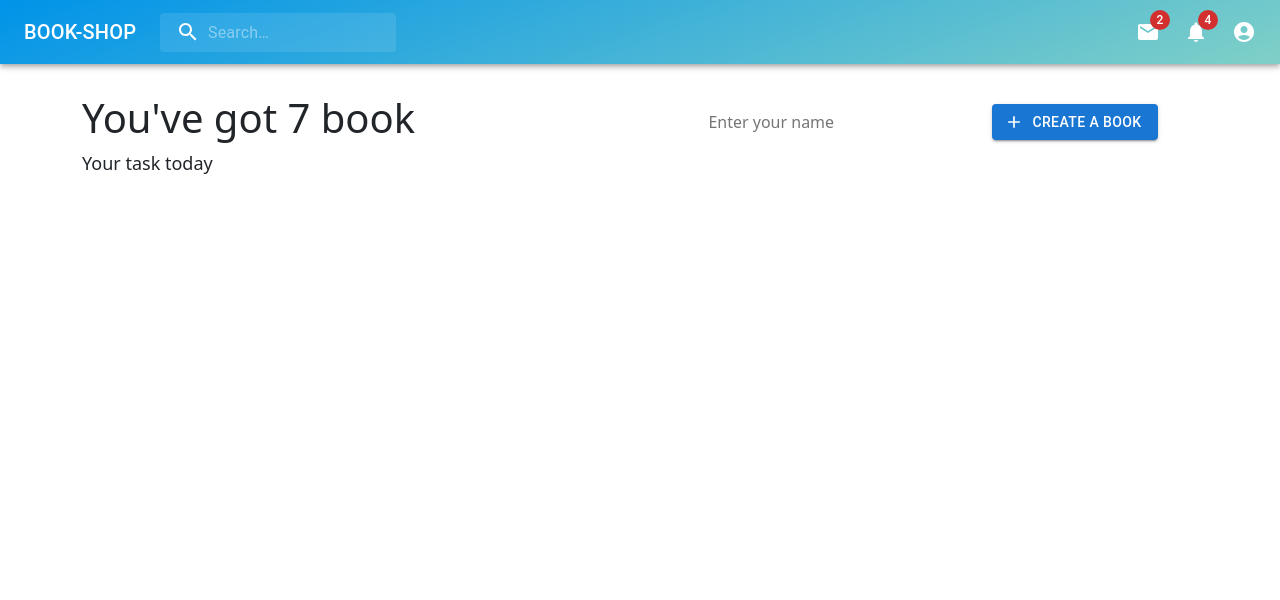
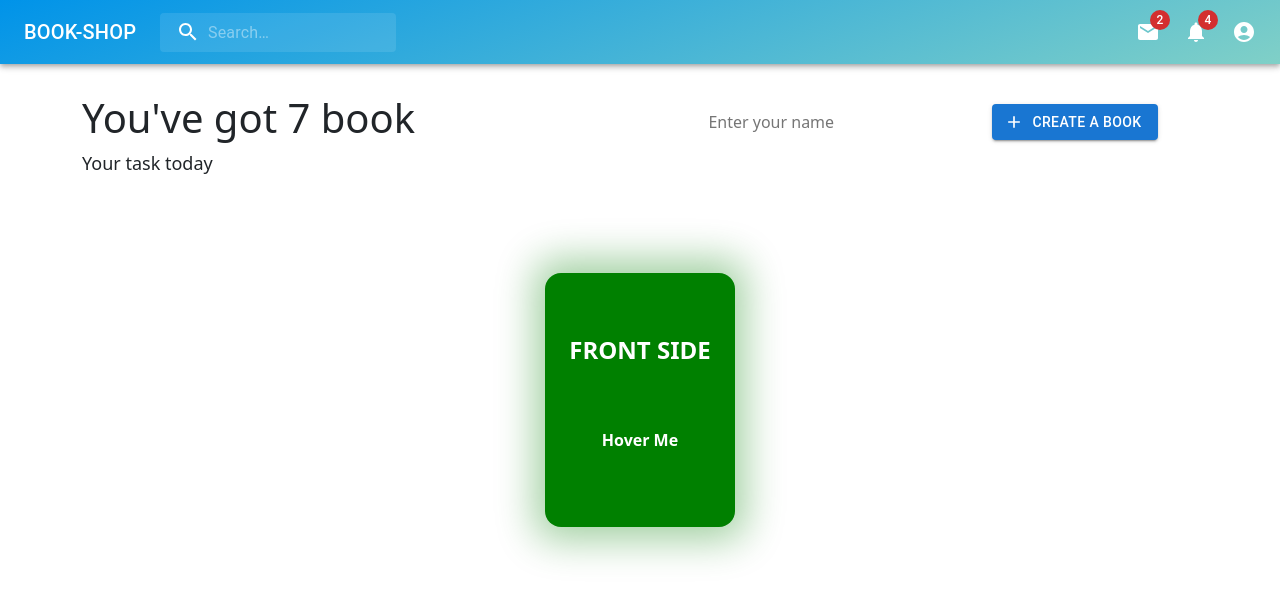
Before and after one commit to 1zzat1lla-Fayzullayev/book-shop, a React (Vite) app: page / in a window 1280 px wide. Shown: the top 600 px of the page. Built offline with nearby package versions, Linux system fonts and the light colour scheme.

Commit message:
bookcard

```diff
--- a/src/App.tsx
+++ b/src/App.tsx
@@ -1,3 +1,4 @@
+import BookCardsMenu from "./components/BookCardsMenu";
 import CreateBook from "./components/CreateBook";
 import Navbar from "./components/Navbar";
 
@@ -6,6 +7,7 @@ function App(): JSX.Element {
     <div>
       <Navbar />
       <CreateBook />
+      <BookCardsMenu />
     </div>
   );
 }
--- /dev/null
+++ b/src/components/BookCards.tsx
@@ -0,0 +1,21 @@
+import "../css/bookcards.css";
+function BookCards() {
+  return (
+    <div>
+      <div className="myCard">
+        <div className="innerCard">
+          <div className="frontSide">
+            <p className="title">FRONT SIDE</p>
+            <p>Hover Me</p>
+          </div>
+          <div className="backSide">
+            <p className="title">BACK SIDE</p>
+            <p>Leave Me</p>
+          </div>
+        </div>
+      </div>
+    </div>
+  );
+}
+
+export default BookCards;
--- /dev/null
+++ b/src/components/BookCardsMenu.tsx
@@ -0,0 +1,13 @@
+import "../css/bookcardsmenu.css";
+import BookCards from "./BookCards";
+function BookCardsMenu() {
+  return (
+    <div>
+      <div className="book-card-menu">
+        <BookCards />
+      </div>
+    </div>
+  );
+}
+
+export default BookCardsMenu;
--- /dev/null
+++ b/src/css/bookcards.css
@@ -0,0 +1,91 @@
+.myCard {
+  background-color: transparent;
+  width: 190px;
+  height: 254px;
+  perspective: 1000px;
+}
+
+.title {
+  font-size: 1.5em;
+  font-weight: 900;
+  text-align: center;
+  margin: 0;
+}
+
+.innerCard {
+  position: relative;
+  width: 100%;
+  height: 100%;
+  text-align: center;
+  transition: transform 0.8s;
+  transform-style: preserve-3d;
+  cursor: pointer;
+}
+
+.myCard:hover .innerCard {
+  transform: rotateY(180deg);
+}
+
+.frontSide,
+.backSide {
+  position: absolute;
+  display: flex;
+  flex-direction: column;
+  align-items: center;
+  justify-content: space-evenly;
+  width: 100%;
+  height: 100%;
+  -webkit-backface-visibility: hidden;
+  backface-visibility: hidden;
+  border-radius: 1rem;
+  color: white;
+  font-weight: 700;
+}
+
+.frontSide,
+.frontSide::before {
+  background-color: green;
+  box-shadow: 0 0 0 0;
+}
+
+.backSide,
+.backSide::before {
+  background-color: wheat;
+  border: 1px solid rgba(255, 255, 255, 0.222);
+  -webkit-backdrop-filter: blur(20px);
+  backdrop-filter: blur(20px);
+  box-shadow: 0 0 0 0;
+}
+
+.backSide {
+  transform: rotateY(180deg);
+}
+
+.frontSide::before,
+.backSide::before {
+  top: 50%;
+  left: 50%;
+  transform: translate(-50%, -50%);
+  content: "";
+  width: 110%;
+  height: 110%;
+  position: absolute;
+  z-index: -1;
+  border-radius: 1em;
+  filter: blur(20px);
+  animation: animate 5s linear infinite;
+}
+
+@keyframes animate {
+  0% {
+    opacity: 0.3;
+  }
+
+  80% {
+    opacity: 1;
+  }
+
+  100% {
+    opacity: 0.3;
+  }
+}
--- /dev/null
+++ b/src/css/bookcardsmenu.css
@@ -0,0 +1,13 @@
+* {
+  padding: 0;
+  margin: 0;
+  box-sizing: border-box;
+}
+
+.book-card-menu {
+  position: absolute;
+  top: 50%;
+  left: 50%;
+  -webkit-transform: translate(-50%, -50%);
+  transform: translate(-50%, -50%);
+}
```
Also changed, not shown: src/css/createbook.css (+8 -9 lines).
